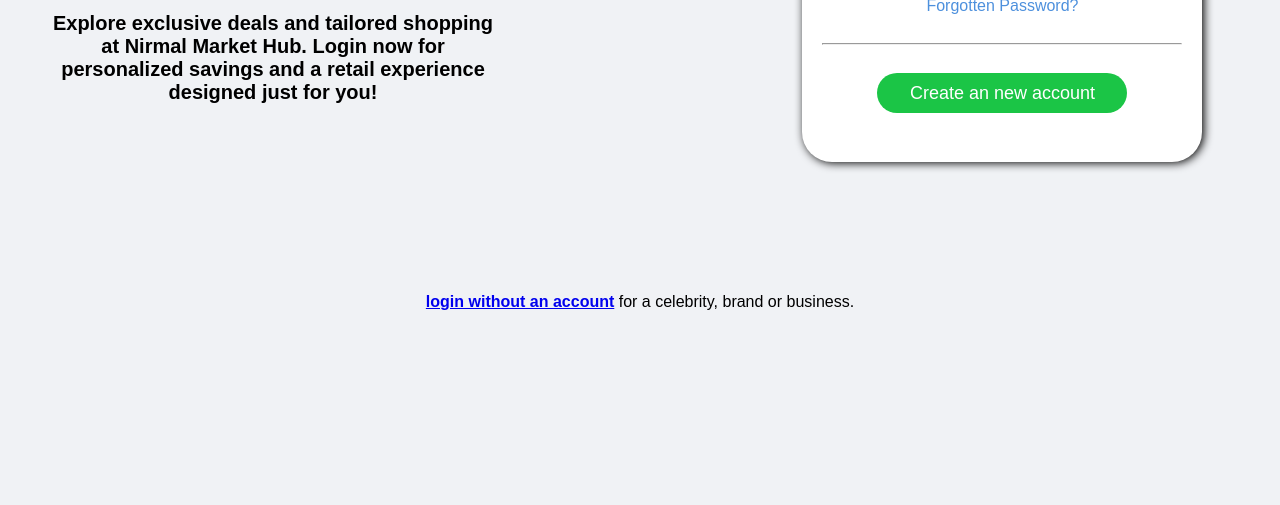
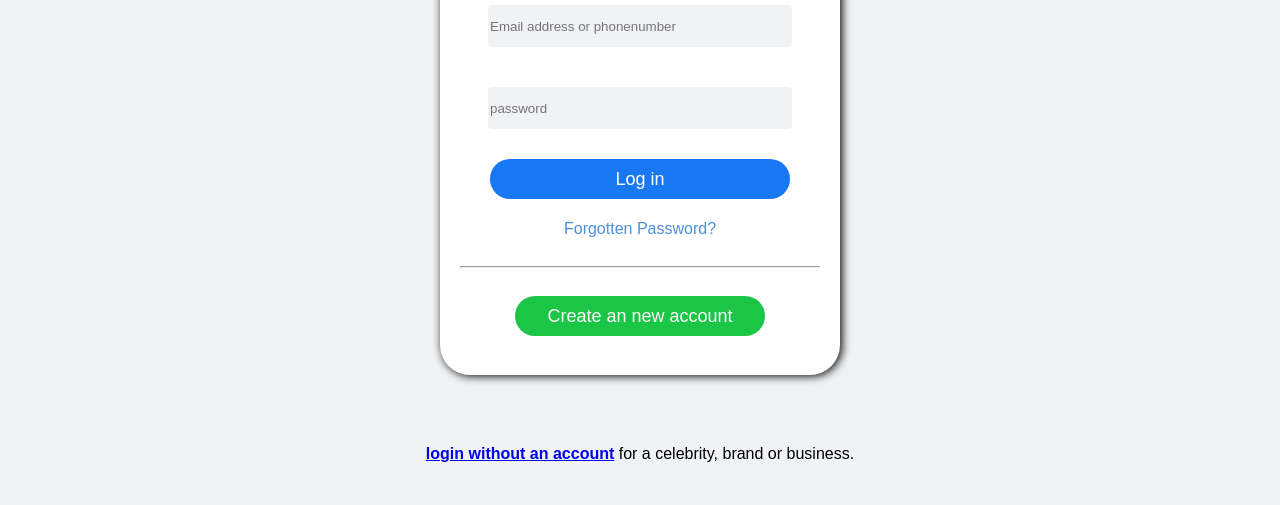
Before and after one commit to NIRMALKUMAR223/NIRMALMARKETHUB, a plain HTML site: page index.html in a window 1280 px wide. Shown: the part 295-800 px from the top of the page. Drawn offline with Linux system fonts and the light colour scheme.

Commit message:
justification

```diff
--- a/css/index.css
+++ b/css/index.css
@@ -15,28 +15,25 @@
             margin-left: 40px;
             height: 80px;
             width: 450px;
-            margin-top: 200px;
-            margin-bottom: 0px;
-            padding-bottom: 300px;
-            display: inline-block;
+            margin-bottom: 170px;
+
+            display: block;
             font-weight: bold;
             font-size: 20px;
         }
         #login{
             background-color: rgb(255, 255, 255);
-
             padding-bottom: 20px;
             padding-top: 22px;
-            display: inline-block;
+            display: block;
             text-align: center;
             width: 400px;
-            margin-left: 300px;
             height: 370px;
             border-color: rgb(224, 217, 217);
             border:none;
             border-radius: 30px;
-            margin-bottom: 0px;
             box-shadow: 2px 1px 10px black;
+            margin-bottom: 50px;
 
         }
         hr{
@@ -49,7 +46,6 @@
             border-radius: 4px;
             border: 2px;
             margin: 20px;
-            margin-bottom: 10px;
             background-color: rgb(240, 242, 245);
             transition: background-color 0.2s,transform 1s,border-color 0.3s;
 
@@ -134,7 +130,7 @@
             transform: scale(0.9);
         }
         #las{
-
+            margin-top  : 20px;
             text-align: center;
 
         }
@@ -143,3 +139,9 @@
             color: rgb(24,119,242);
             cursor: pointer;
         }
+        #parent{
+            display: flex;
+            flex-direction: column;
+            justify-content: center;
+            align-items: center;
+        }
```
